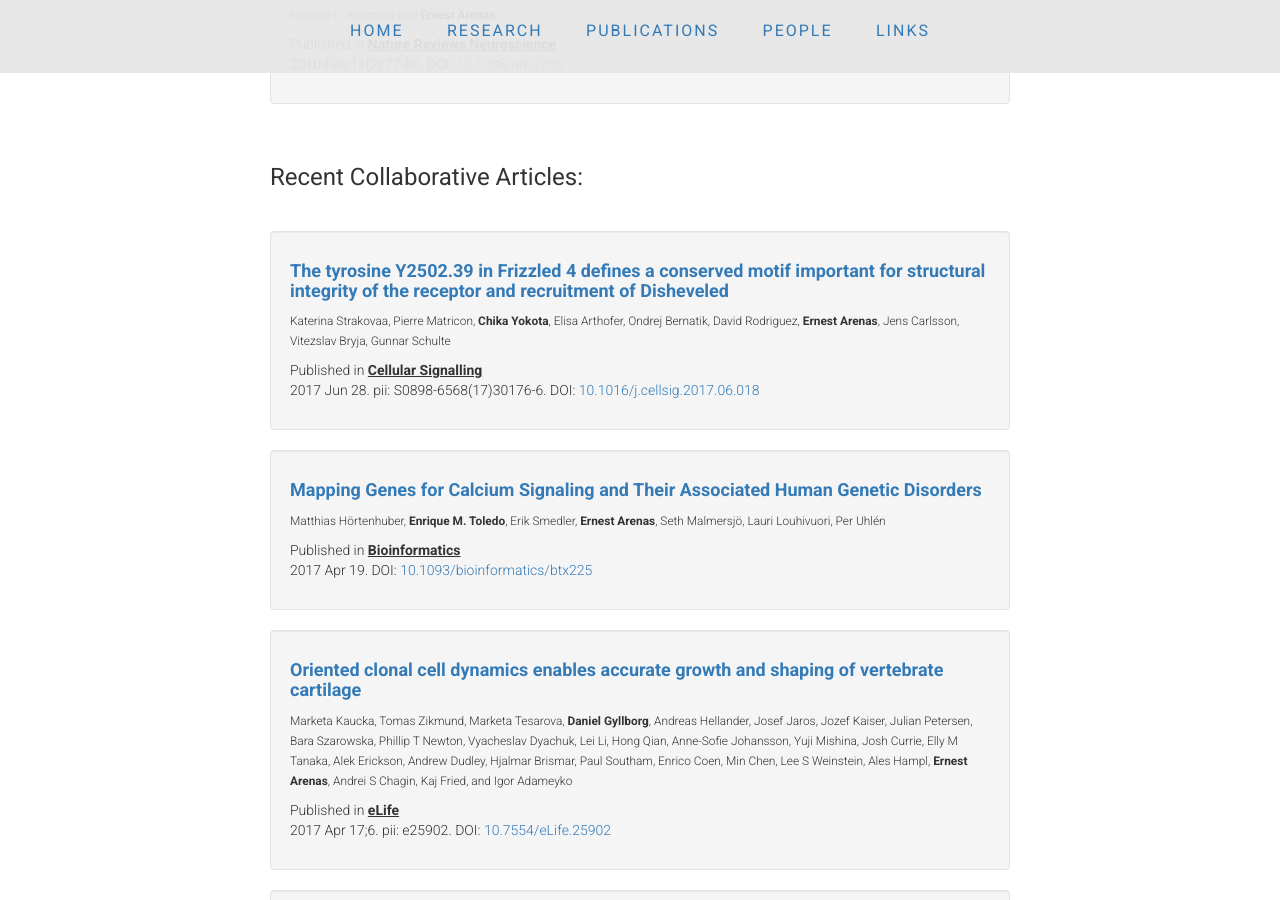
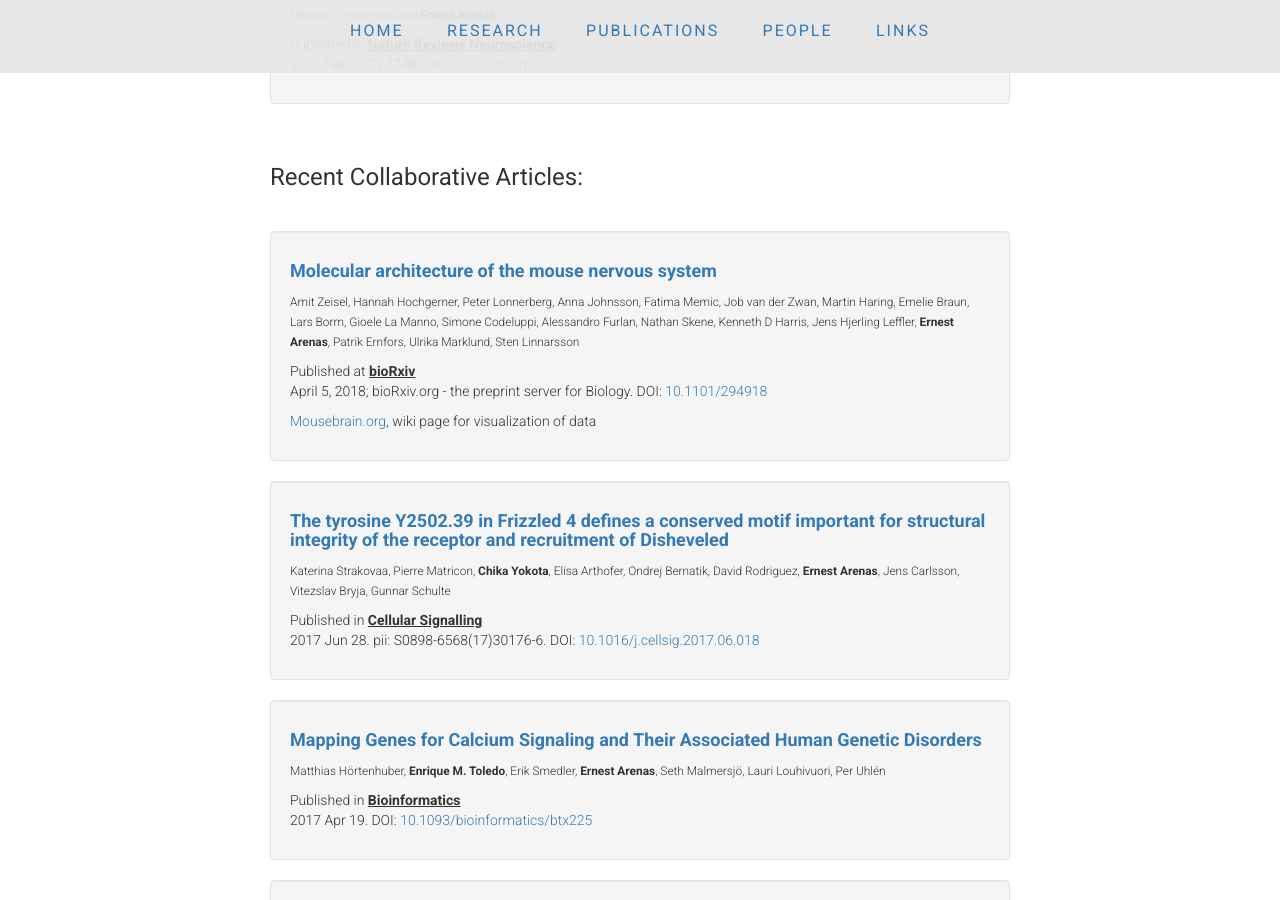
Before and after one commit to ArenasLab/arenaslab.github.io, a Jekyll site: the page publications/index.html, which Jekyll copies as it is, in a window 1280 px wide and 900 px high, scrolled down 4398 px. Built offline with Jekyll 4.4.1, drawn with Linux system fonts in a browser that asks for light colours.

Commit message:
Update index.html

```diff
--- a/publications/index.html
+++ b/publications/index.html
@@ -364,6 +364,22 @@ ABOVE IS THE TEMPLATE TO ADD ADDITIONAL PUBLICATIONS -->
             <div class="well">
               <li class="media">
                 <div class="media-body">
+                  <h4><b><a href="https://www.biorxiv.org/content/early/2018/04/05/294918" target="_blank">Molecular architecture of the mouse nervous system</a></b></h4>
+                  <p></p>
+			<small>Amit Zeisel, Hannah Hochgerner, Peter Lonnerberg, Anna Johnsson, Fatima Memic, Job van der Zwan, Martin Haring,
+				Emelie Braun, Lars Borm, Gioele La Manno, Simone Codeluppi, Alessandro Furlan, Nathan Skene, Kenneth D Harris,
+				Jens Hjerling Leffler, <b>Ernest Arenas</b>, Patrik Ernfors, Ulrika Marklund, Sten Linnarsson</small>
+                  <p></p>
+                  <p>Published at <strong><u>bioRxiv</u></strong><br>
+                  April 5, 2018; bioRxiv.org - the preprint server for Biology. DOI: <a href="https://doi.org/10.1101/294918" target="_blank">10.1101/294918</a></p>
+                  <p><a href="http://mousebrain.org/doku.php">Mousebrain.org</a>, wiki page for visualization of data</p>
+	        </div>
+              </li>
+            </div>
+
+            <div class="well">
+              <li class="media">
+                <div class="media-body">
                   <h4><b><a href="https://www.ncbi.nlm.nih.gov/pubmed/28668722" target="_blank">The tyrosine Y2502.39 in Frizzled 4 defines a conserved motif important for structural integrity of the receptor and recruitment of Disheveled</a></b></h4>
                     <p></p>
 			<small>Katerina Strakovaa, Pierre Matricon, <b>Chika Yokota</b>, Elisa Arthofer, Ondrej Bernatik, David Rodriguez,
```
